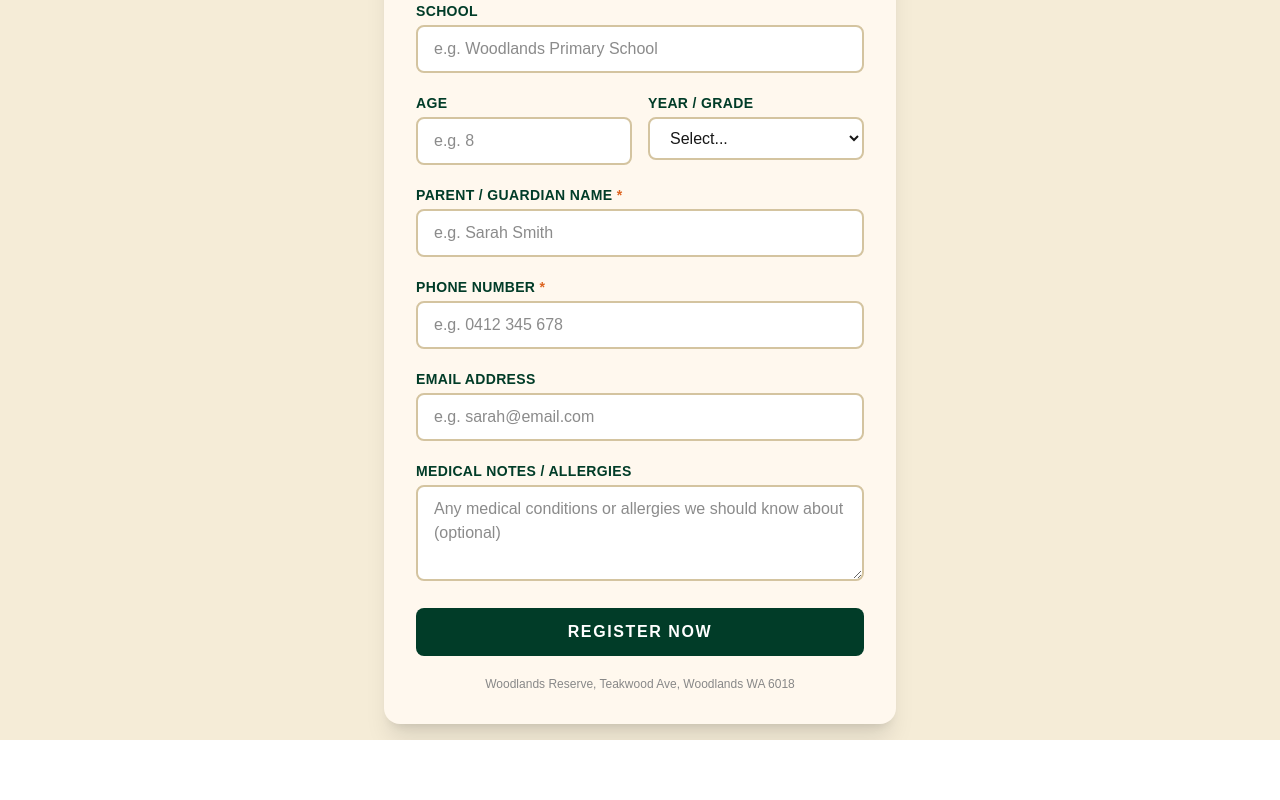
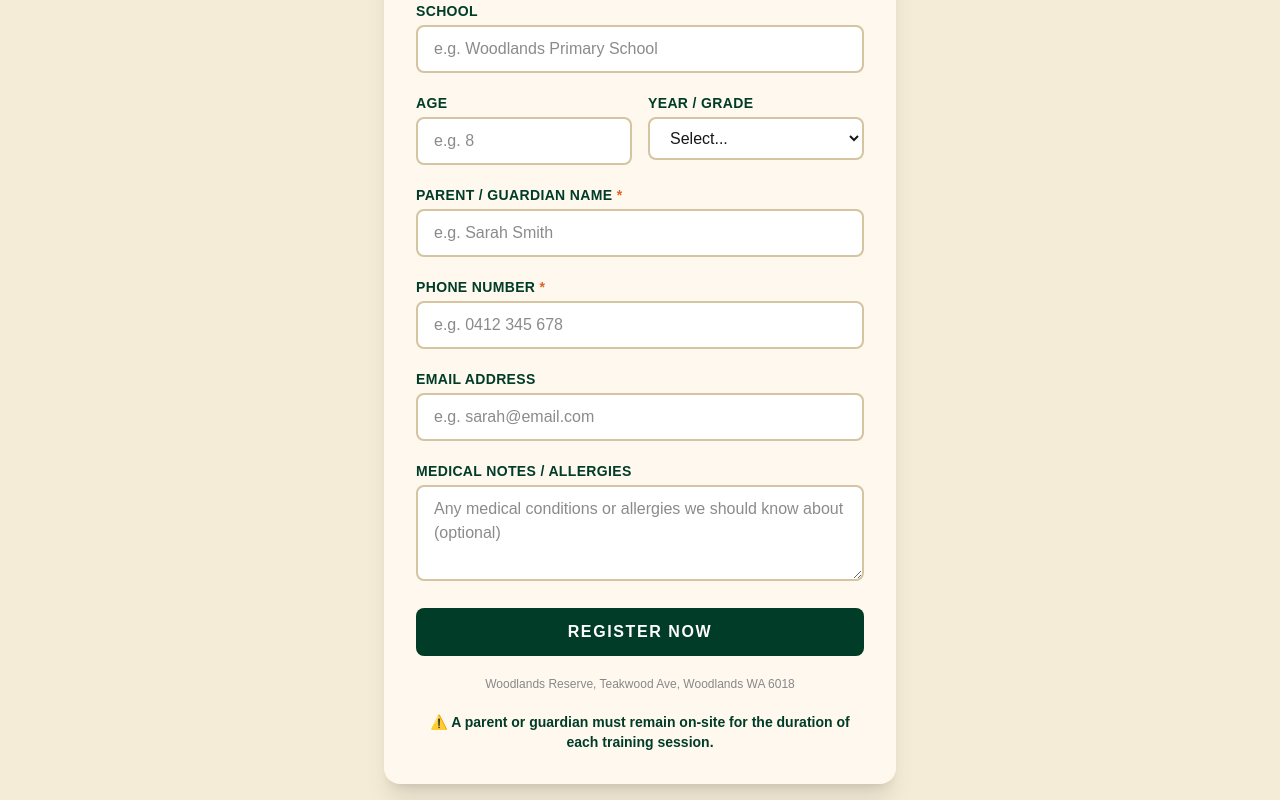
Before and after one commit to GolfChariotsMike/woodlands-teeball, a Next.js app: page / in a window 1280 px wide. Shown: the part 334-1134 px from the top of the page. Before the commit the page ends 1074 px from the top, so only its background shows below. Built offline with nearby package versions, Linux system fonts and the light colour scheme.

Commit message:
Add parent supervision notice to rego form

```diff
--- a/app/page.tsx
+++ b/app/page.tsx
@@ -215,6 +215,10 @@ export default function RegistrationForm() {
           <p className="text-center text-xs" style={{ color: '#888' }}>
             Woodlands Reserve, Teakwood Ave, Woodlands WA 6018
           </p>
+
+          <p className="text-center text-sm font-semibold mt-2" style={{ color: '#013c28' }}>
+            ⚠️ A parent or guardian must remain on-site for the duration of each training session.
+          </p>
         </form>
       </div>
     </main>
```
